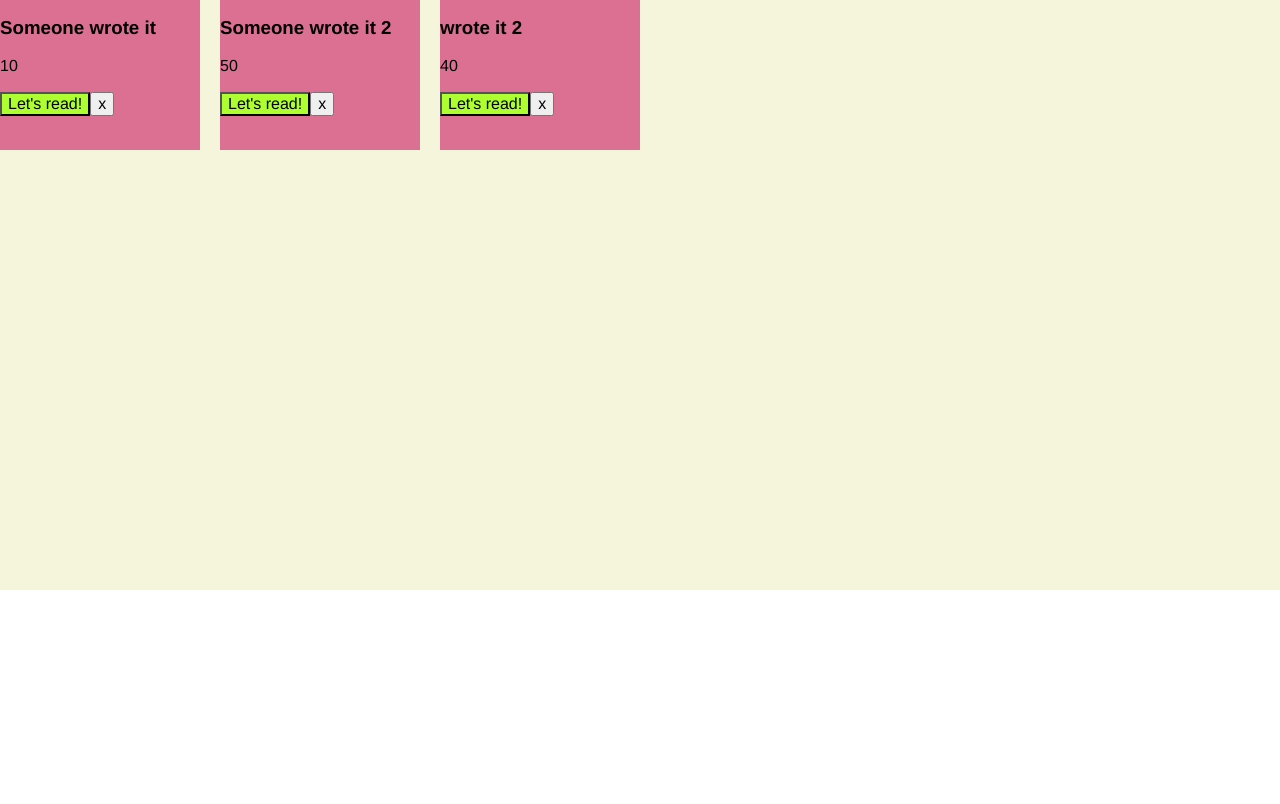
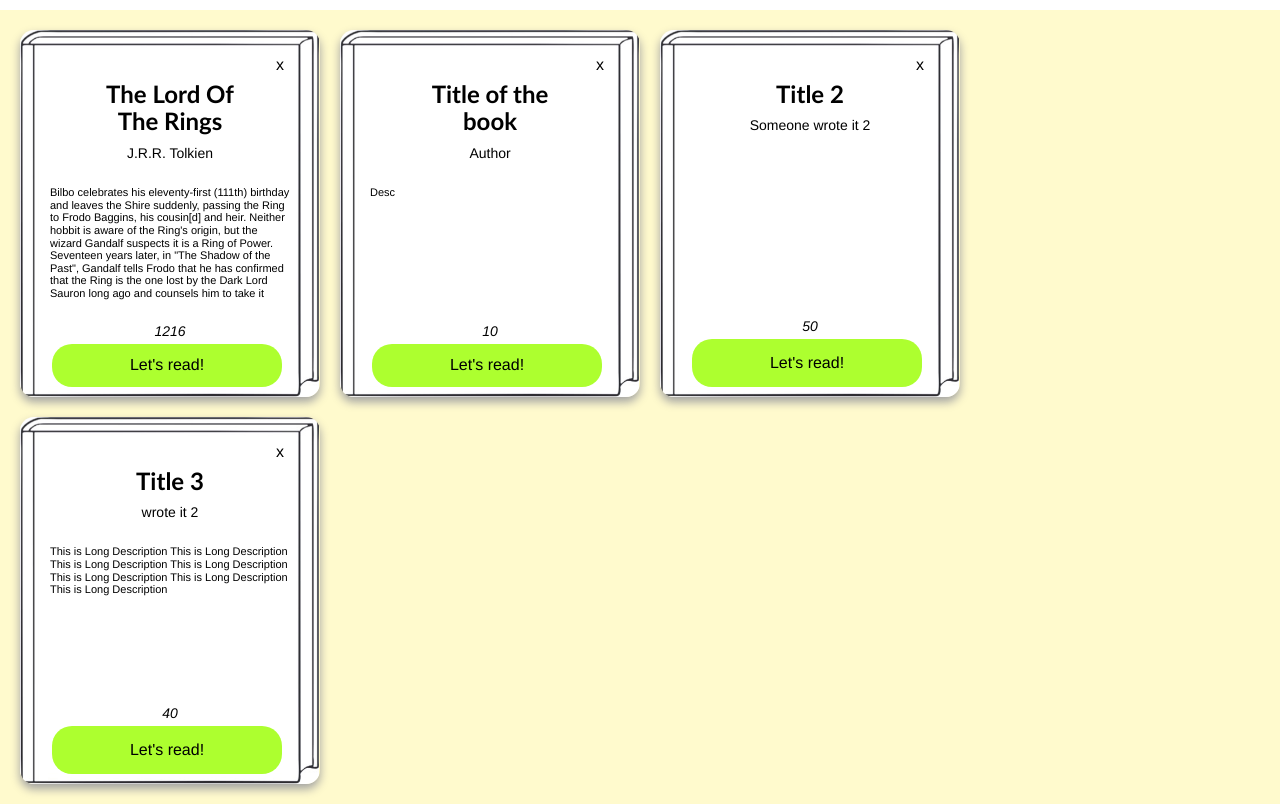
Before and after one commit to HiDeny/Library-App, a plain HTML site: page index.html in a window 1280 px wide. Shown: the part 130-934 px from the top of the page. Before the commit the page ends 800 px from the top, so only its background shows below. Drawn offline with Linux system fonts and the light colour scheme.

Commit message:
CSS update

```diff
--- a/index.html
+++ b/index.html
@@ -16,11 +16,26 @@
 	<body>
 		<header>
 			<div class="logo">
-				<h1>Logo</h1>
+				<h1>Library</h1>
 			</div>
 		</header>
 		<div id="main">
-			<div class="bookShelve"></div>
+			<div class="bookShelve">
+				<div class="bookCard">
+					<div class="bookHeader">
+						<h2>The Lord Of The Rings</h2>
+						<h3>J.R.R. Tolkien</h3>
+					</div>
+					<div class="descriptionDiv">
+						<p class="description" >
+							Bilbo celebrates his eleventy-first (111th) birthday and leaves the Shire suddenly, passing the Ring to Frodo Baggins, his cousin[d] and heir. Neither hobbit is aware of the Ring's origin, but the wizard Gandalf suspects it is a Ring of Power. Seventeen years later, in "The Shadow of the Past", Gandalf tells Frodo that he has confirmed that the Ring is the one lost by the Dark Lord Sauron long ago and counsels him to take it away from the Shire. Gandalf leaves, promising to return by Frodo's birthday and accompany him on his journey, but fails to do so.
+						</p>
+					</div>
+					<p class="pages">1216</p>
+					<button class="readBtn" style="background-color: greenyellow;">Let's read!</button>
+					<button class="bookRmvBtn">x</button>
+				</div>
+			</div>
 		</div>
 	</body>
 </html>
--- a/libraryProject.js
+++ b/libraryProject.js
@@ -11,9 +11,10 @@
 // TODO Book Creation
 let id = 0;
 
-function Book(title, author, pages, read = false) {
+function Book(title, author, description = '', pages, read = false) {
 	this.title = title;
 	this.author = author;
+	this.description = description;
 	this.pages = pages;
 	this.read = read;
 	this.id = id++;
@@ -37,11 +38,15 @@
 		// Create new instance of a book
 		const newBookTitle = newBookData.title;
 		const newBookAuthor = newBookData.author;
+		const newBookDescription = newBookData.description
+			? newBookData.description
+			: '';
 		const newBookPages = newBookData.pages;
 		const newBookRead = newBookData.read ? true : false;
 		const wholeNewBook = new Book(
 			newBookTitle,
 			newBookAuthor,
+			newBookDescription,
 			newBookPages,
 			newBookRead
 		);
@@ -72,6 +77,7 @@
 
 	//* UL - LI
 	const unList = document.createElement('ul');
+	unList.setAttribute('class', 'formContent');
 
 	//* Label - Title
 	const liTitle = document.createElement('li');
@@ -103,6 +109,19 @@
 	labelAuthor.appendChild(inputAuthor);
 	liAuthor.appendChild(labelAuthor);
 
+	//* Label - Description
+	const liDescription = document.createElement('li');
+	const labelDescription = document.createElement('label');
+	labelDescription.setAttribute('for', 'description');
+	labelDescription.innerText = 'Description:';
+	// Input - Description
+	const inputDescription = document.createElement('textarea');
+	inputDescription.setAttribute('id', 'description');
+	inputDescription.setAttribute('name', 'description');
+	// Append
+	labelDescription.appendChild(inputDescription);
+	liDescription.appendChild(labelDescription);
+
 	//* Label - Pages
 	const liPages = document.createElement('li');
 	const labelPages = document.createElement('label');
@@ -113,7 +132,6 @@
 	inputPages.setAttribute('type', 'number');
 	inputPages.setAttribute('id', 'pages');
 	inputPages.setAttribute('name', 'pages');
-	inputPages.toggleAttribute('required');
 	// Append
 	labelPages.appendChild(inputPages);
 	liPages.appendChild(labelPages);
@@ -137,6 +155,7 @@
 	formAdd.appendChild(unList);
 	unList.appendChild(liTitle);
 	unList.appendChild(liAuthor);
+	unList.appendChild(liDescription);
 	unList.appendChild(liPages);
 	unList.appendChild(liRead);
 	unList.appendChild(submitBtn);
@@ -153,24 +172,40 @@
 	const bookCardElement = document.createElement('div');
 	bookCardElement.setAttribute('id', `${book.id}`);
 	bookCardElement.setAttribute('class', `bookCard`);
+	// Book Header
+	const bookHeader = document.createElement('div');
+	bookHeader.setAttribute('class', `bookHeader`);
+	bookCardElement.appendChild(bookHeader);
 	// Title
 	const bookTitle = document.createElement('h2');
 	bookTitle.innerText = `${book.title}`;
 
-	bookCardElement.appendChild(bookTitle);
+	bookHeader.appendChild(bookTitle);
 	// Author
 	const bookAuthor = document.createElement('h3');
 	bookAuthor.textContent += `${book.author}`;
 
-	bookCardElement.appendChild(bookAuthor);
+	bookHeader.appendChild(bookAuthor);
+	// Description
+	const bookDescriptionEle = document.createElement('div');
+	bookDescriptionEle.setAttribute('class', 'descriptionDiv');
+
+	const bookDescription = document.createElement('p');
+	bookDescription.setAttribute('class', 'description');
+
+	bookDescription.textContent += `${book.description}`;
+
+	bookCardElement.appendChild(bookDescriptionEle);
+	bookDescriptionEle.appendChild(bookDescription);
 	// Pages
 	const bookPages = document.createElement('p');
+	bookPages.setAttribute('class', 'pages');
 	bookPages.textContent += `${book.pages}`;
 
 	bookCardElement.appendChild(bookPages);
 	// Read
 	const bookReadBtn = document.createElement('button');
-	bookReadBtn.setAttribute('class','readBtn');
+	bookReadBtn.setAttribute('class', 'readBtn');
 	let bookRead = book.read;
 	bookReadBtn.textContent = `${
 		bookRead === true ? 'Finished!' : "Let's read!"
@@ -196,7 +231,7 @@
 	// TODO Remove Book
 	const bookRemoveBtn = document.createElement('button');
 	bookRemoveBtn.setAttribute('class', 'bookRmvBtn');
-	bookRemoveBtn.textContent += `x`;
+	bookRemoveBtn.textContent += 'x';
 	bookRemoveBtn.addEventListener('click', () => {
 		// Delete from Array
 		myLibrary.splice(myLibrary.indexOf(book), 1);
@@ -236,9 +271,16 @@
 
 //! TESTING
 // Populate the library wit examples
-myLibrary.push(new Book('Title of the book', 'Someone wrote it', 10));
-myLibrary.push(new Book('Title 2', 'Someone wrote it 2', 50));
-myLibrary.push(new Book('Title 3', 'wrote it 2', 40));
+myLibrary.push(new Book('Title of the book', 'Author', 'Desc', 10));
+myLibrary.push(new Book('Title 2', 'Someone wrote it 2', '', 50));
+myLibrary.push(
+	new Book(
+		'Title 3',
+		'wrote it 2',
+		'This is Long Description This is Long Description This is Long Description This is Long Description This is Long Description This is Long Description This is Long Description ',
+		40
+	)
+);
 
 //! Useless
 createElementsFromLibrary();
--- a/style.css
+++ b/style.css
@@ -349,7 +349,7 @@
   }
 
 
-/* ---------------------- MY CSS ---------------------- */
+/*! ---------------------- MY CSS ---------------------- */
 :root {
     font-family: Helvetica;
 }
@@ -358,6 +358,10 @@
 /* HEADER */
 header {
     display: flex;
+    justify-content: space-between;
+    padding: 30px;
+    box-shadow: 0px 5px 10px 0px rgb(162, 162, 162);
+    z-index: 10;
 }
 
 .logo {
@@ -368,56 +372,131 @@
     border-radius: 100%;
     background-image: url("./imgs/add.png");
     background-size: contain;
-    background-color: transparent;
+    background-color: white;
     width: 60px;
     height: 60px;
+    border: 0px;
+}
+
+#addBookBtn:active {
+  background-color: rgb(213, 213, 213);
 }
 
 
 /* MAIN */
 #main {
-    background-color: beige;
+    background-color: lemonchiffon;
+    height: 90%;
 }
 
 /* BOOKS */
 .bookShelve {
+    padding: 20px;
     display: grid;
-    grid-template-columns: repeat(4, 200px);
-    grid-template-rows: repeat(3, 200px);
+    grid-template-columns: repeat(auto-fit, 300px);
+    grid-auto-rows: 367px;
     gap: 20px;
 }
 
 /* Card */
 .bookCard {
-    /* height: 100px; */
-    /* width: 200px; */
-    background-color: palevioletred;
+    display: grid;
+    position: relative;
+    grid-template-rows: 2fr 3fr 1fr 1fr;
+    border-radius: 14px;
+    padding: 10px;
+    background-image: url("./imgs/book\ cover.jpg");
+    background-repeat: no-repeat;
+    background-size: contain;
+    box-shadow: 0px 5px 10px 0px rgb(162, 162, 162);
 }
 
+/* book */
+.readBtn{
+  border-radius: 20px;
+  width: 230px;
+  position: relative;
+  border: 0px;
+  margin: 0 10px;
+  left: 12px;
+}
+
+.bookRmvBtn{
+  position: absolute;
+  right: 30px;
+  top: 25px;
+  border: 0px;
+  background-color: transparent;
+}
+
+.bookHeader {
+  text-align: center;
+}
 .bookCard h2{
-
+  font-family: Candara;
+  margin: 40px 55px 0px;
 }
 
 .bookCard h3{
-
+  font-size: 14px;
+  font-weight: 100;
+  margin-top: 10px;
 }
 
-.bookCard p{
+.descriptionDiv {
+  overflow: scroll;
+}
 
+.description {
+  margin-bottom: 0px;
+  margin-right: 20px;
+  margin-left: 20px;
+  font-size: 11px;
+  overflow: scroll;
+}
+
+.pages {
+  display: flex;
+  text-align: center;
+  font-style: italic;
+  font-weight: 200;
+  font-size: 14px;
+  margin-bottom: 5px;
+  align-items: end;
+  justify-content: center;
 }
 
 /* FORM */
 #bookAddingForm{
+  position: absolute;
+  width: 300px;
+  height: 360px;
+  top: 40%;
+  left: 40%;
+  display: grid;
+  grid-template-rows: auto;
+  background-color: burlywood;
 
 }
 
-.formAdd {
-    background-color: yellow;
+.formContent {
+  margin: 20px;
 }
 
 .formAdd ul {
     list-style: none;
     padding-left: 20px;
+    position: relative;
+}
+
+.submitBtn{}
+
+.cancelBtn{
+  position: absolute;
+  right: 15px;
+  top: 0px;
+  border: 0px;
+  background-color: transparent;
 }
 
 /* INPUTS */
@@ -436,9 +515,8 @@
 /* BTN */
 button{}
 /* form */
-.submitBtn{}
-.cancelBtn{}
-/* book */
-.readBtn{}
-.bookRmvBtn{}
-.addBookBtn{}
+
+
+
+
+/* CHANGRS TO MAKE */
```
Also changed, not shown: imgs/2.jpg (added), imgs/book cover.jpg (added).
